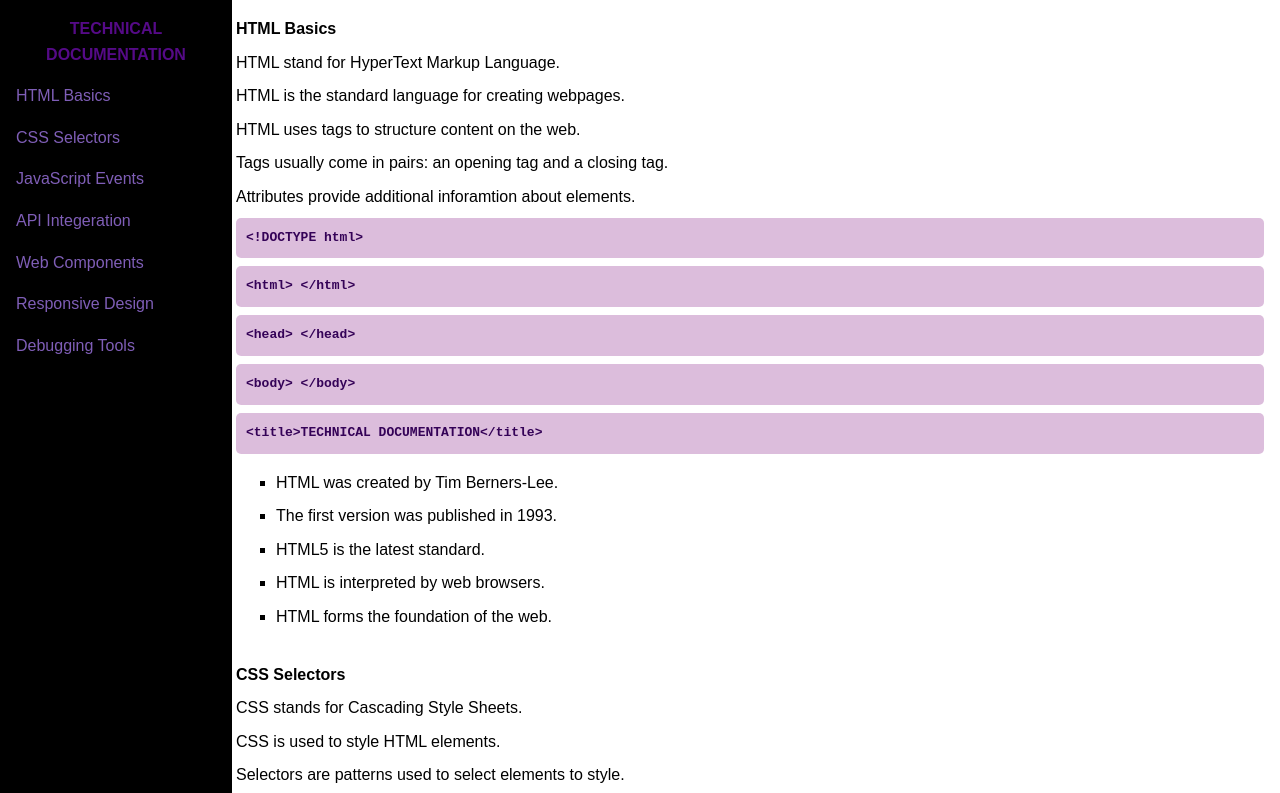
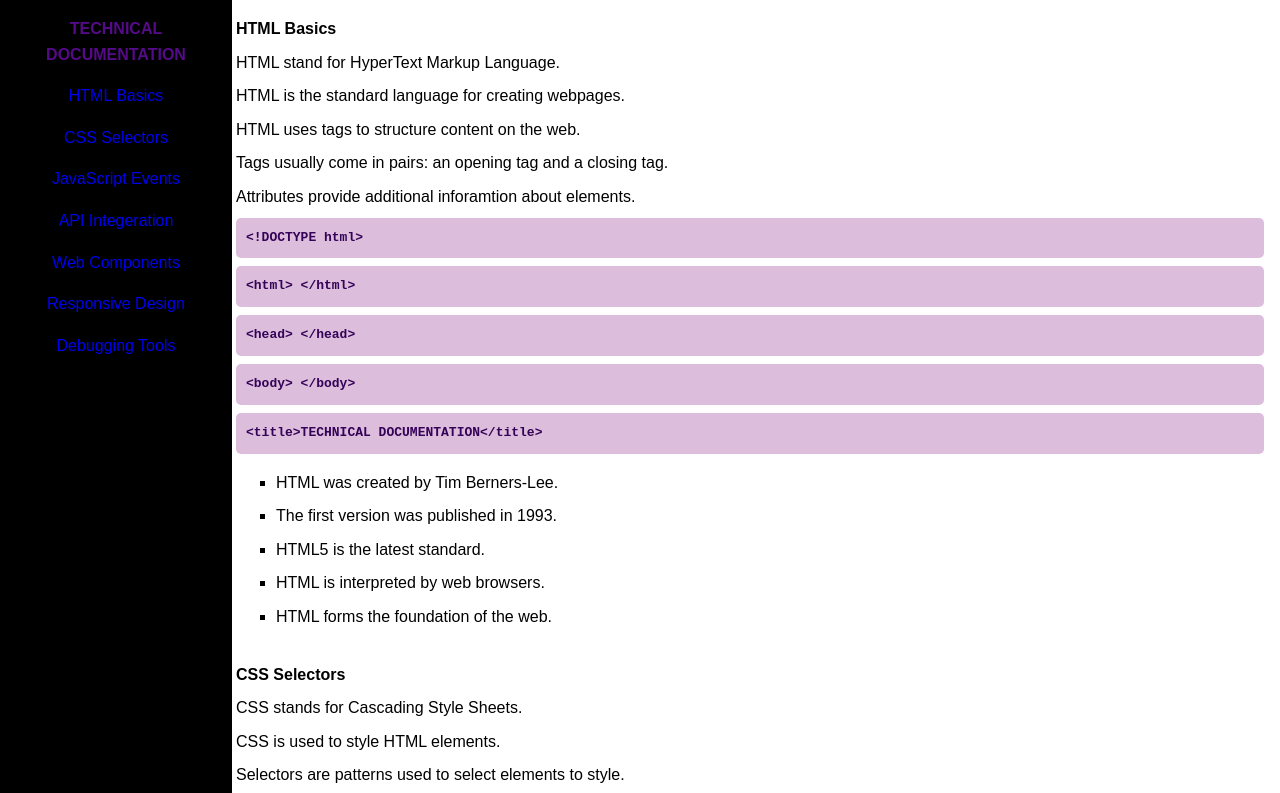
Before and after one commit to adanHub00/technical-docs-webpage, a plain HTML site: page index.html in a window 1280 px wide. Shown: the top 793 px of the page. Drawn offline with Linux system fonts and the light colour scheme.

Commit message:
Update Technical Documentation.styles.css

```diff
--- a/Technical Documentation.styles.css
+++ b/Technical Documentation.styles.css
@@ -40,15 +40,15 @@ p, code, li {
 #navbar .nav-link {
     display: block;
     margin-bottom: 1em;
-    color: rgb(127, 94, 183);
+    color: ;
     text-decoration: none;
-    align-text: center;
+    text-align: center;
 }
 
 #navbar .nav-link:hover {
     text-decoration: none;
-    color: rgb(127, 94, 183);
-    align-text: center;
+    color: #7b68ee;
+    text-align: center;
 }
 
 /* Main Content */
```
